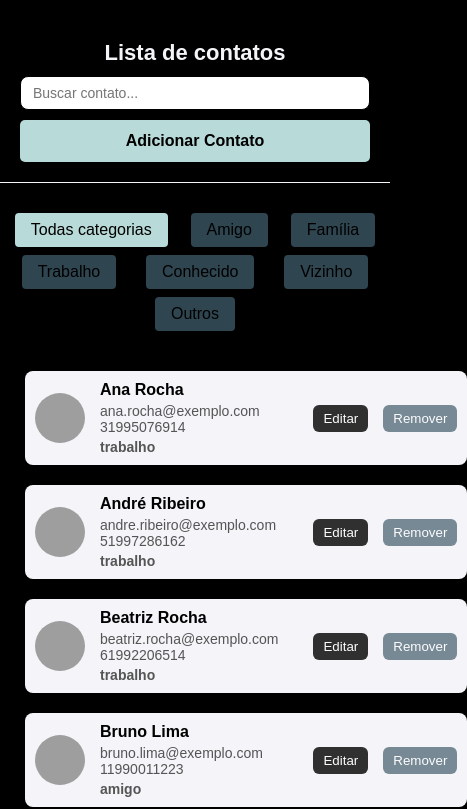
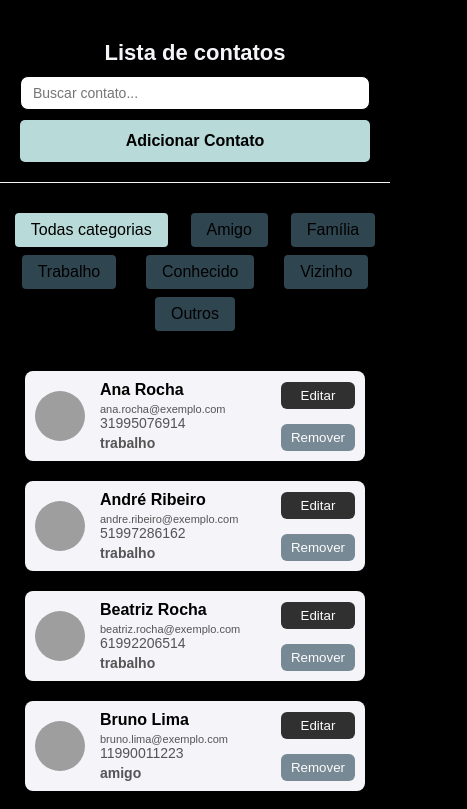
Before and after one commit to sidneygyne/gerenciador-de-contatos, a React (Create React App) app: page / in a window 390 px wide. Shown: the top 809 px of the page, 467 px wide, since content can reach past the window. Built offline with nearby package versions, Linux system fonts and the light colour scheme; grey boxes are pictures that could not be loaded; a web font is replaced by a local one.

Commit message:
layout responsivo ContactList

```diff
--- a/src/components/ContactList/index.tsx
+++ b/src/components/ContactList/index.tsx
@@ -41,7 +41,7 @@ const ContactList: React.FC<ContactListProps> = ({ onEditContact, selectedCatego
             <Photo src={contact.photo || 'https://via.placeholder.com/50'} alt={contact.name} />
             <Info>
               <strong>{contact.name}</strong>
-              <span>{contact.email}</span>
+              <span className="email">{contact.email}</span>
               <span>{contact.phone}</span>
               {contact.category && <Category>{contact.category}</Category>}
             </Info>
--- a/src/components/ContactList/styles.ts
+++ b/src/components/ContactList/styles.ts
@@ -55,6 +55,12 @@ export const Info = styled.div`
     font-size: 14px;
     color: #555;
   }
+
+  .email {
+    @media (max-width: ${breakpoints.cellPhone}) {
+      font-size: 11px;
+    }
+  }
 `
 
 export const Category = styled.span`
@@ -67,6 +73,11 @@ export const Category = styled.span`
 export const Buttons = styled.div`
   display: flex;
   gap: 15px;
+
+  @media (max-width: ${breakpoints.cellPhone}) {
+    display: flex;
+    flex-direction: column;
+  }
 
   button {
     background: ${colors.thirdColor};
--- a/src/components/Header/styles.ts
+++ b/src/components/Header/styles.ts
@@ -55,8 +55,8 @@ export const SearchInput = styled.input`
     width: 220px;
   }
 
-  @media (max-width: 480px) {
-    width: 100%; // ocupa largura total no mobile
+  @media (max-width: ${breakpoints.cellPhone}) {
+    width: 100%;
     font-size: 14px;
   }
 `
--- a/src/styles/index.ts
+++ b/src/styles/index.ts
@@ -3,7 +3,8 @@ import colors from './colors'
 
 export const breakpoints = {
   desktop: '1024px',
-  tablet: '768px'
+  tablet: '768px',
+  cellPhone: '480px'
 }
 
 export const GlobalStyle = createGlobalStyle`
```
